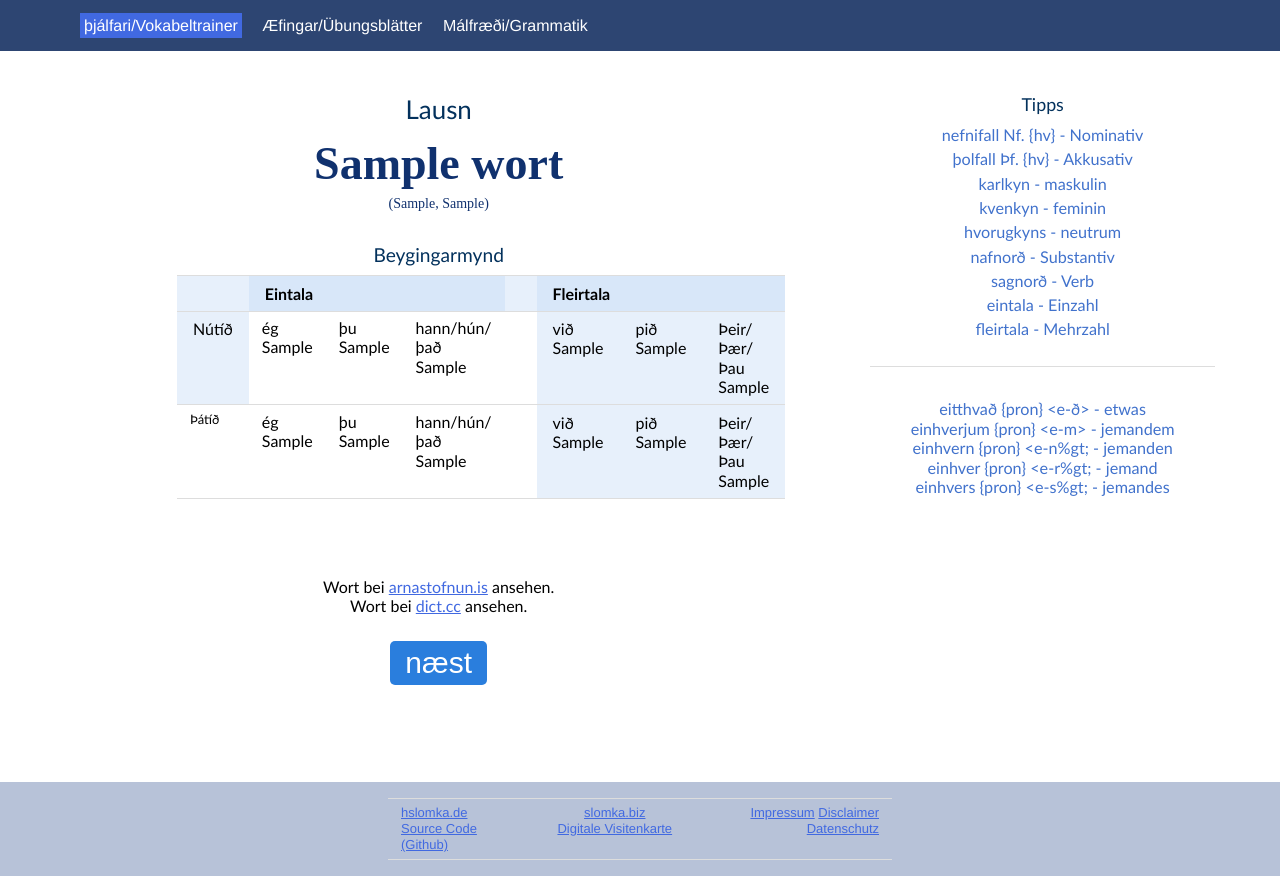
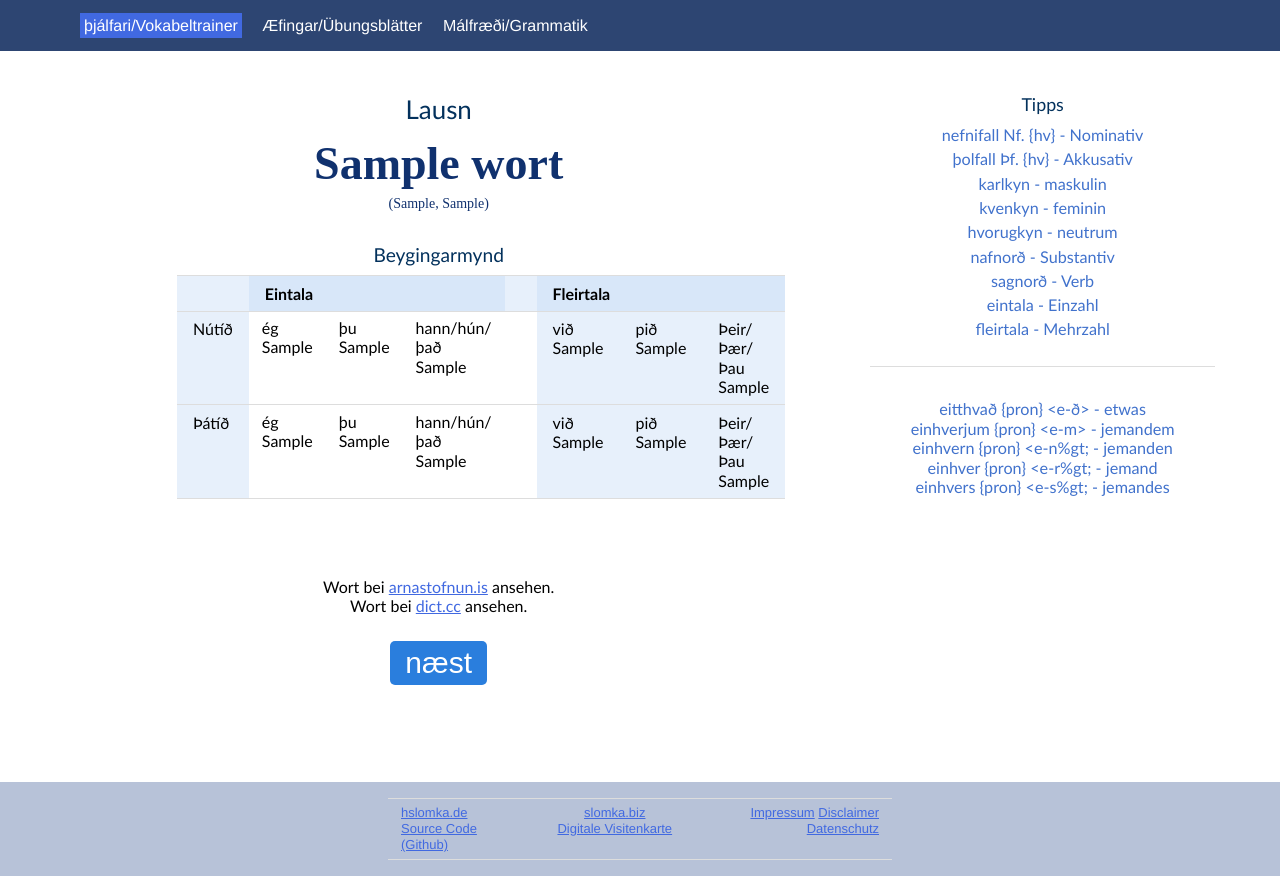
Before and after one commit to slommi71/icelandic_exercise_generator, a Flask app: template src/FlaskApp/FlaskApp/templates/lausn_sagnord.html in a window 1280 px wide. Shown: the part 72-948 px from the top of the page. Run offline with Flask 2, Linux system fonts and the light colour scheme; the template is opened without the code that fills it: most values are stand-ins (such as "Sample title", 1, 10 or a date in 2020); some libraries are stand-ins or nearby versions.

Commit message:
typo in class aside and sagnorð solution

```diff
--- a/src/FlaskApp/FlaskApp/templates/index.html
+++ b/src/FlaskApp/FlaskApp/templates/index.html
@@ -95,7 +95,7 @@
 					þolfall Þf. {hv} - Akkusativ<br>
 					karlkyn - maskulin<br>
 					kvenkyn - feminin<br>
-					hvorugkyns - neutrum<br>
+					hvorugkyn - neutrum<br>
 					eintala - Einzahl<br>
 					fleirtala - Mehrzahl<br>
 					greinir - Artikel<br>
--- a/src/FlaskApp/FlaskApp/templates/lausn_nafnord.html
+++ b/src/FlaskApp/FlaskApp/templates/lausn_nafnord.html
@@ -136,7 +136,7 @@
 					þolfall Þf. {hv} - Akkusativ<br>
 					karlkyn - maskulin<br>
 					kvenkyn - feminin<br>
-					hvorugkyns - neutrum<br>
+					hvorugkyn - neutrum<br>
 					nafnorð - Substantiv<br>
 					sagnorð - Verb<br>
 					eintala - Einzahl<br>
--- a/src/FlaskApp/FlaskApp/templates/lausn_sagnord.html
+++ b/src/FlaskApp/FlaskApp/templates/lausn_sagnord.html
@@ -102,7 +102,7 @@
                   <td class="light_lb1">Þeir/Þær/Þau {{ fn6 }}</td>
                 </tr>
                 <tr>
-                  <td class="light-lb1">Þátíð</td>
+                  <td class="thead-light-lb1">Þátíð</td>
                   <td><span class="VO_beygingarmynd">ég {{ fp1 }}</span></td>
                   <td><span class="VO_beygingarmynd">þu {{ fp2 }}</span></td>
                   <td><span class="VO_beygingarmynd">hann/hún/það {{ fp3 }}</span></td>
@@ -130,7 +130,7 @@
 					þolfall Þf. {hv} - Akkusativ<br>
 					karlkyn - maskulin<br>
 					kvenkyn - feminin<br>
-					hvorugkyns - neutrum<br>
+					hvorugkyn - neutrum<br>
 					nafnorð - Substantiv<br>
 					sagnorð - Verb<br>
           eintala - Einzahl<br>
```
